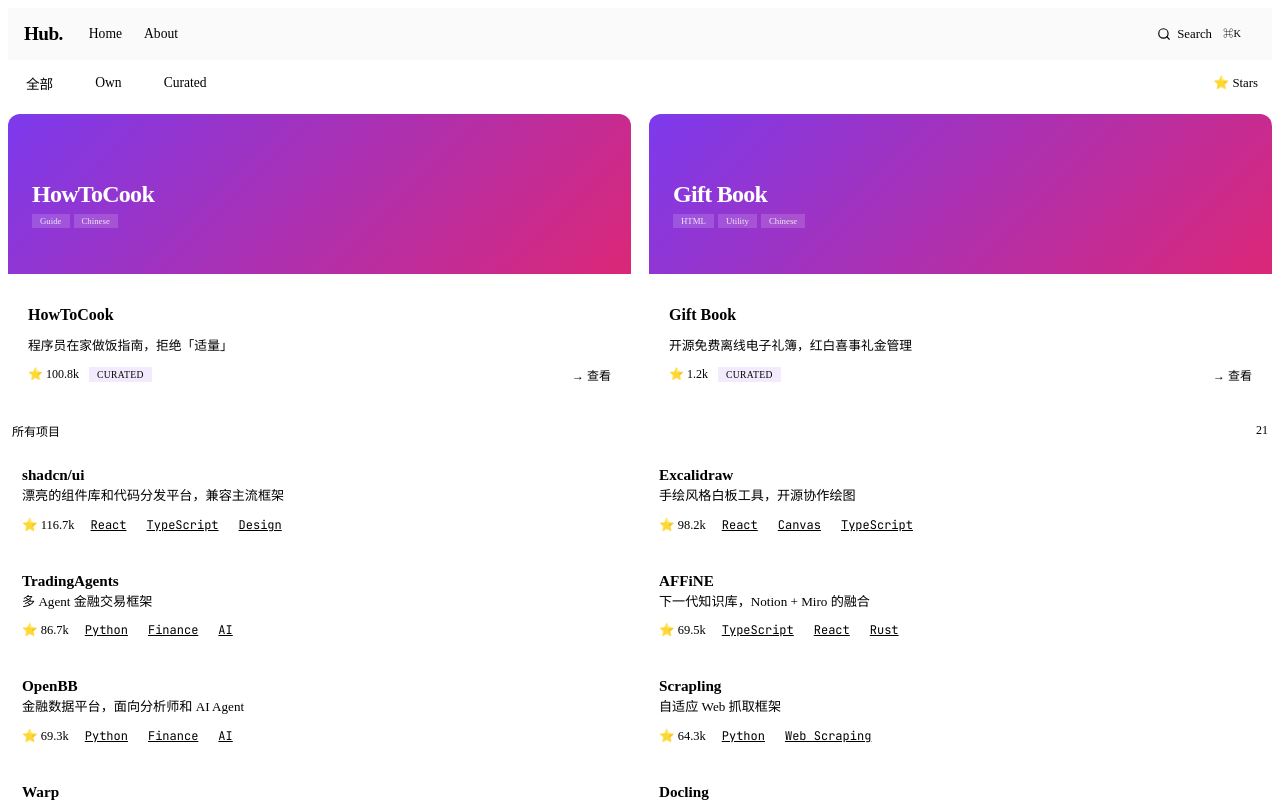
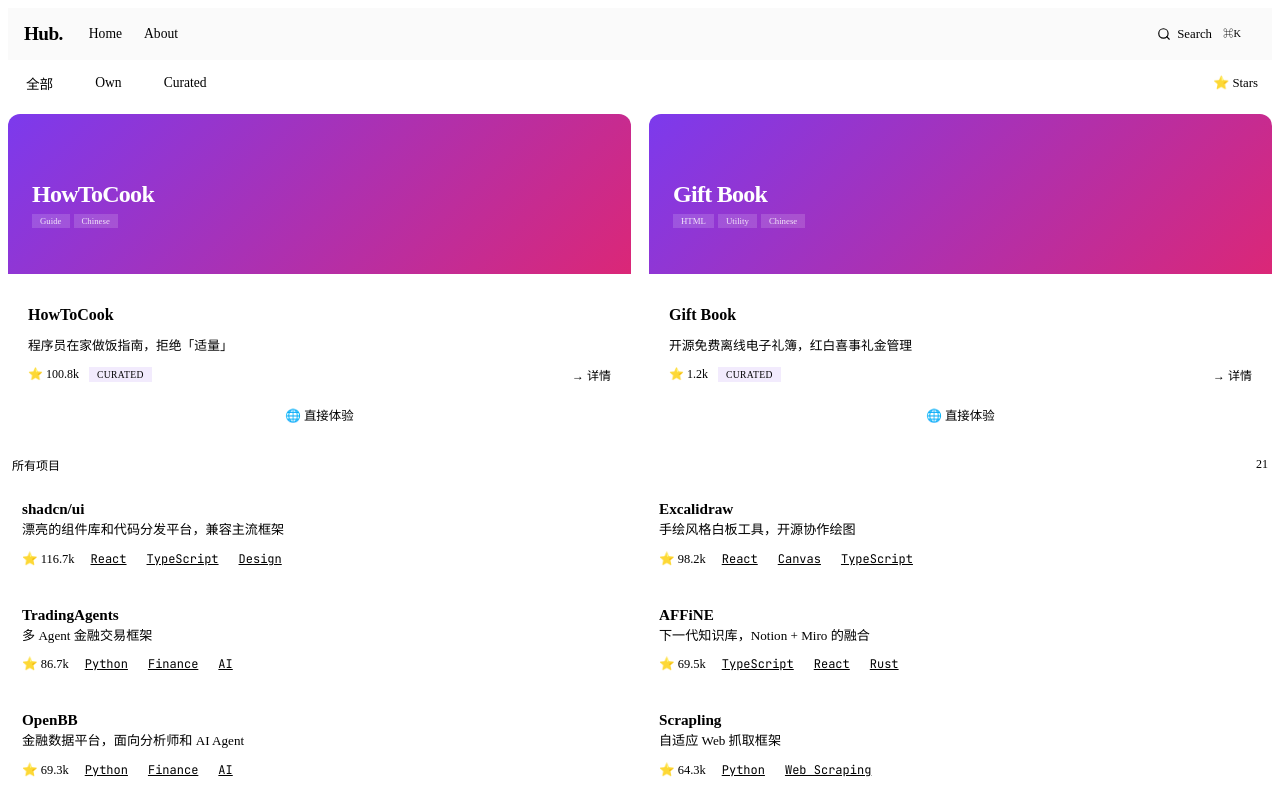
Before and after one commit to pfchai/hub, a Vue app: page /#/ in a window 1280 px wide. Shown: the top 802 px of the page. Built offline with nearby package versions, Linux system fonts and the light colour scheme; the HTML template or start-up script is replaced by a standard one.

Commit message:
feat: add SPA direct links on cards for deployed projects

```diff
--- a/src/components/FeaturedCard.vue
+++ b/src/components/FeaturedCard.vue
@@ -1,5 +1,9 @@
 <template>
-  <a :href="`#/project/${project.id}`" class="featured-card">
+  <div class="featured-card">
+    <a
+      :href="`#/project/${project.id}`"
+      class="featured-card__main"
+    >
       <div
         class="featured-card__preview"
         :style="{ background: gradientStyle }"
@@ -18,10 +22,16 @@
             class="featured-card__type"
             :class="`featured-card__type--${project.type}`"
           >{{ project.type }}</span>
-        <span class="featured-card__action">→ 查看</span>
+          <span class="featured-card__action">→ 详情</span>
         </div>
       </div>
     </a>
+    <a
+      v-if="project.deployment && project.deployment.type === 'local'"
+      :href="project.deployment.path"
+      class="featured-card__live"
+    >🌐 直接体验</a>
+  </div>
 </template>
 
 <script setup>
@@ -42,24 +52,30 @@
 
 <style scoped>
 .featured-card {
-  display: block;
   border-radius: 12px;
   overflow: hidden;
   border: 1px solid var(--border);
   background: var(--bg-card);
-  color: var(--text-primary);
-  text-decoration: none;
   transition: transform 200ms ease-out, box-shadow 200ms ease-out;
 }
 
 .featured-card:hover {
   transform: translateY(-2px);
   box-shadow: 0 8px 24px rgba(0, 0, 0, 0.08);
-  text-decoration: none;
 }
 
 .featured-card:active {
   transform: scale(0.98);
+}
+
+.featured-card__main {
+  display: block;
+  color: var(--text-primary);
+  text-decoration: none;
+}
+
+.featured-card__main:hover {
+  text-decoration: none;
 }
 
 .featured-card__preview {
@@ -103,7 +119,7 @@
 }
 
 .featured-card__body {
-  padding: 16px 20px 18px;
+  padding: 16px 20px 14px;
 }
 
 .featured-card__title {
@@ -169,4 +185,21 @@
 .featured-card:hover .featured-card__action {
   transform: translateX(3px);
 }
+
+.featured-card__live {
+  display: block;
+  text-align: center;
+  padding: 8px 16px 12px;
+  font-size: 0.78rem;
+  font-weight: 500;
+  color: var(--accent-success);
+  border-top: 1px solid var(--border);
+  text-decoration: none;
+  transition: background 150ms;
+}
+
+.featured-card__live:hover {
+  background: rgba(34, 197, 94, 0.06);
+  text-decoration: none;
+}
 </style>
--- a/src/components/ProjectCard.vue
+++ b/src/components/ProjectCard.vue
@@ -1,5 +1,6 @@
 <template>
-  <a :href="`#/project/${project.id}`" class="project-card">
+  <div class="project-card">
+    <a :href="`#/project/${project.id}`" class="project-card__main">
       <div class="project-card__body">
         <span class="project-card__title">{{ project.title }}</span>
         <span class="project-card__tagline">{{ project.tagline }}</span>
@@ -14,6 +15,12 @@
         }}</span>
       </div>
     </a>
+    <a
+      v-if="project.deployment && project.deployment.type === 'local'"
+      :href="project.deployment.path"
+      class="project-card__live"
+    >🏠 {{ project.deployment.label }}</a>
+  </div>
 </template>
 
 <script setup>
@@ -27,24 +34,31 @@
 
 <style scoped>
 .project-card {
-  display: block;
-  padding: 14px;
   border: 1px solid var(--border);
   border-radius: 10px;
   background: var(--bg-card);
-  color: var(--text-primary);
-  text-decoration: none;
+  overflow: hidden;
   transition: transform 0.2s ease-out, box-shadow 0.2s ease-out;
 }
 
 .project-card:hover {
   transform: translateY(-2px);
   box-shadow: 0 4px 12px rgba(0, 0, 0, 0.08);
-  text-decoration: none;
 }
 
 .project-card:active {
   transform: scale(0.98);
+}
+
+.project-card__main {
+  display: block;
+  padding: 14px;
+  color: var(--text-primary);
+  text-decoration: none;
+}
+
+.project-card__main:hover {
+  text-decoration: none;
 }
 
 .project-card__body {
@@ -106,4 +120,21 @@
 .project-card__type--curated {
   background: var(--accent-curated);
 }
+
+.project-card__live {
+  display: block;
+  text-align: center;
+  padding: 7px 14px;
+  font-size: 0.72rem;
+  font-weight: 500;
+  color: var(--accent-success);
+  border-top: 1px solid var(--border);
+  text-decoration: none;
+  transition: background 150ms;
+}
+
+.project-card__live:hover {
+  background: rgba(34, 197, 94, 0.05);
+  text-decoration: none;
+}
 </style>
```
Also changed, not shown: 2 other files (tests, documents, lock files or other folders). Lines whose indentation alone changed are shown as unchanged.
